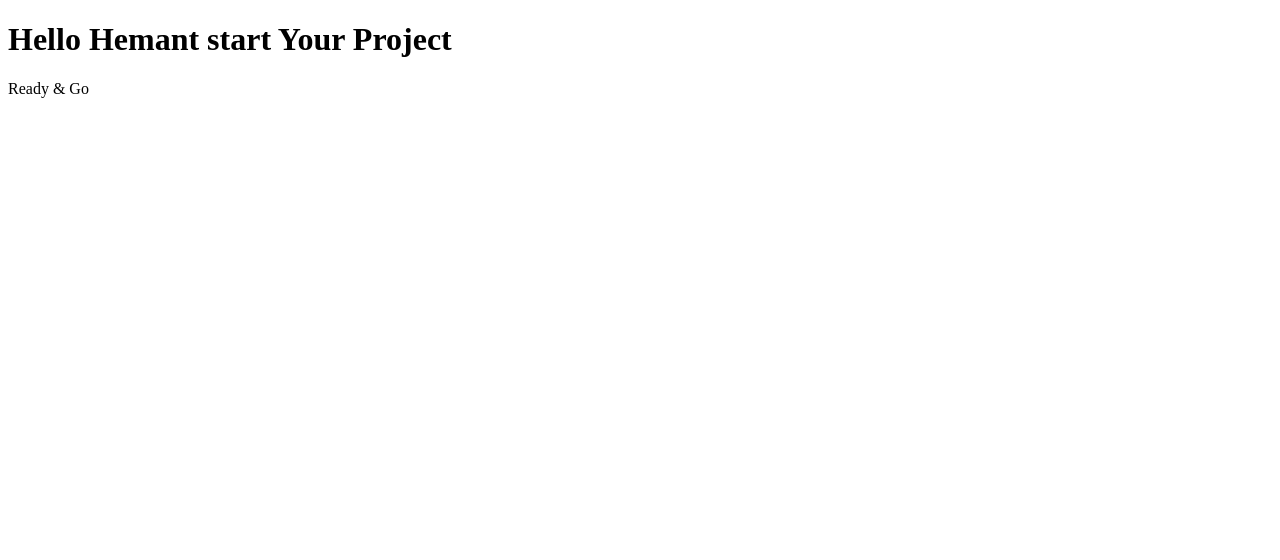
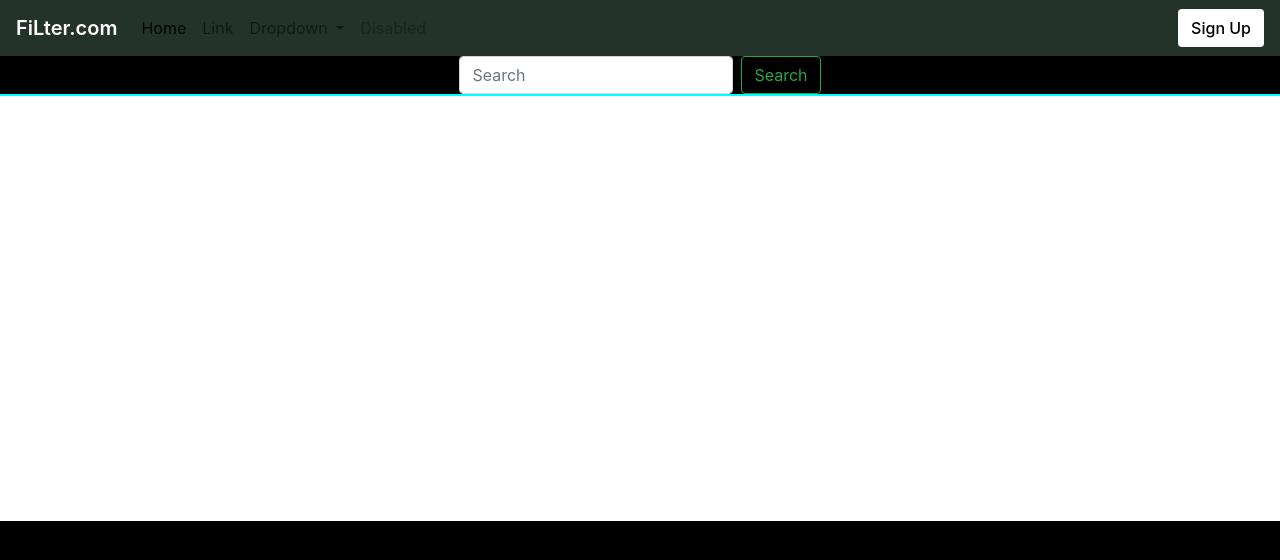
Before and after one commit to hemantmishra123/userIncidentsProject, a Django app: page / in a window 1280 px wide. Shown: the top 560 px of the page. Run offline with Django 3.2, Linux system fonts and the light colour scheme.

Commit message:
generate the string_id for incident

```diff
--- a/templates/index.html
+++ b/templates/index.html
@@ -1,5 +1,114 @@
-<!Doctype html>
-<html>
- <h1>Hello Hemant start Your Project</h1>
- <p>Ready & Go</p>
+<!doctype html>
+<html lang="en">
+  <head>
+    <!-- Required meta tags -->
+    <meta charset="utf-8">
+    <meta name="viewport" content="width=device-width, initial-scale=1, shrink-to-fit=no">
+    <!-- Bootstrap CSS -->
+    <link rel="stylesheet" href="https://cdn.jsdelivr.net/npm/bootstrap@4.3.1/dist/css/bootstrap.min.css" integrity="sha384-ggOyR0iXCbMQv3Xipma34MD+dH/1fQ784/j6cY/iJTQUOhcWr7x9JvoRxT2MZw1T" crossorigin="anonymous">
+    <title>  StreamOfLove..!</title>
+    <style>
+        .navcolor{
+            background-color: #233329;
+        }
+        .signup{
+             background-color: white;
+             color:black;
+             font-weight: 500;
+        }
+        .bg-nav{
+            background-color: black;
+        }
+        .main-left{
+     color:white;
+
+        }
+        .search{
+            display: flex;
+            justify-content: center;
+        }
+        .chat-section{
+          background-color: white;
+          height:425px;
+        }
+        .header{
+          background-color: aqua;
+          height:2px;
+        }
+
+
+    </style>
+</head>
+<body class = "bg-nav">
+    <nav class="navbar navbar-expand-lg navbar-light navcolor">
+        <a style="color:white; font-weight: 600;" class="navbar-brand" href="#">FiLter.com</a>
+        <button class="navbar-toggler" type="button" data-toggle="collapse" data-target="#navbarSupportedContent" aria-controls="navbarSupportedContent" aria-expanded="false" aria-label="Toggle navigation">
+          <span class="navbar-toggler-icon"></span>
+        </button>
+
+        <div class="collapse navbar-collapse" id="navbarSupportedContent">
+            <ul class="navbar-nav mr-auto">
+                <li class="nav-item active">
+                  <a class="nav-link" href="#">Home <span class="sr-only">(current)</span></a>
+                </li>
+                <li class="nav-item">
+                  <a class="nav-link" href="#">Link</a>
+                </li>
+                <li class="nav-item dropdown">
+                  <a class="nav-link dropdown-toggle" href="#" id="navbarDropdown" role="button" data-toggle="dropdown" aria-haspopup="true" aria-expanded="false">
+                    Dropdown
+                  </a>
+                  <div class="dropdown-menu" aria-labelledby="navbarDropdown">
+
+                    <div class="dropdown-divider"></div>
+
+                  </div>
+                </li>
+                <li class="nav-item">
+                  <a class="nav-link disabled" href="#">Disabled</a>
+                </li>
+                </ul>
+                <button onclick ="postdata()" type="button" class="btn signup">Sign Up</button>
+        </div>
+      </nav>
+      <div class ="main">
+        <div  class ="main-left">
+            <div class = "left-part1">
+                <div class = "search">
+                    <form action ="" class="form-inline my-2 my-lg-0">
+                    <input class="form-control mr-sm-2" name ="search" type="search" placeholder="Search" aria-label="Search">
+               <button class="btn btn-outline-success my-2 my-sm-0" type="submit">Search</button>
+                    </form>
+                    </div>
+
+                <div class = "part1">
+                 <div class ="content">
+                     <div class ="header">
+                      <p>Chat with your Friends on Filter</p>
+                     </div>
+                       <div class ="chat-section">
+
+                       </div>
+                 </div>
+                 <div class ="content-right">
+                   <div class ="profile">
+                    <p>
+
+
+                    </p>
+                   </div>
+                 </div>
+
+
+                </div>
+
+            </div>
+
+
+        </div>
+        <div class = "main-right">
+
+        </div>
+      </div>
+</body>
 </html>
--- a/userincident/views.py
+++ b/userincident/views.py
@@ -13,17 +13,17 @@ from random import randint
 from.models import *
 from datetime import datetime
 
+"""Generate the unique string for the user. all the time new case """
+def generateString(user, string):
+    incident_objects = Incident.objects.filter(user_id = user).all()
+    if string in incident_objects:
+        print("Calling the Recursion.")
+        find = "RMG" + ''.join(["{}".format(randint(0, 9)) for num in range(0, 5)]) + "2022"
+        return generateString(user, find)
 
+    else:
+        return string
 
-def generateString(user):
-    string = "RMG" + ''.join(["{}".format(randint(0, 9)) for num in range(0, 5)]) + "2022"
-    incident_objects = Incident.objects.filter(user_id = user).all()
-
-    for user_info in incident_objects:
-        if string == user_info.incident_id:
-            generateString(user)
-
-    return string
 
 """Api return for Home_Page"""
 class HomePage(TemplateView):
@@ -52,23 +52,28 @@ class CreateUser(APIView):
 """Api for login to Existing User"""
 class UserLogin(APIView):
     def post(self,request,*args,**kwargs):
-        user_data = request.data
-        username = user_data["username"]
-        password = user_data["password"]
+        try:
+            user_data = request.data
+            username = user_data["username"]
+            password = user_data["password"]
 
         #TODO created a authenticate instance for checking
         #IF USER Is exist or not with the login credentials.
         #If user login return a user_instance object and otherwise None.
-        authenticate_instance = BackendModel()
+            authenticate_instance = BackendModel()
 
-        user=authenticate_instance.Authenticate(username, password)
-        print(user)
-        if user:
-            login(request, user)
-            print(request.user)
-            return HttpResponse('ok')
-        else:
-            return Response("user is not valid")
+            user=authenticate_instance.Authenticate(username, password)
+            print(user)
+            if user:
+                login(request, user)
+                print(request.user)
+                return HttpResponse('ok')
+            else:
+                return Response("user is not valid")
+
+        except Exception as e:
+            print(e)
+
 
 
 """Api for creating a Incident for the Login User"""
@@ -86,22 +91,38 @@ class UserIncidents(APIView):
 
     """Logined user is creating the incident & testing with postman"""
     def post(self,request,*args,**kwargs):
-        print(request.user)
-        data = request.data
-        user = User.objects.get(username = request.user)
-        reporter_name  = data["reporter_name"]
-        incident_details = data["incident_details"]
-        reported_date = datetime.now()
-        priority = data["priority"]
-        incident_status = data["incident_status"]
+        try:
+            print(request.user)
+            data = request.data
+            user = User.objects.get(username = request.user)
+            reporter_name  = data["reporter_name"]
+            incident_details = data["incident_details"]
+            reported_date = datetime.now()
+            priority = data["priority"]
+            incident_status = data["incident_status"]
 
-        #creating incident instance for logined user.
-        #generate the incident_id First for the incident.
-        string = generateString(user)
+            #creating incident instance for logined user.
+            #generate the incident_id First for the incident.
+            string = "RMG" + ''.join(["{}".format(randint(0, 9)) for num in range(0, 5)]) + "2022"
+            string = generateString(user, string)
 
-        incident = Incident(incident_id = string, user_id = user, reporter_name = reporter_name, incident_details=incident_details, reported_date=reported_date,priority=priority,incident_status=incident_status)
-        incident.save()
-        user_incident = UserProfile()
-        user_incident = incident
-        user_incident.save()
-        return Response("post request get sucessfull")
+            incident = Incident(incident_id = string, user_id = user, reporter_name = reporter_name, incident_details=incident_details, reported_date=reported_date,priority=priority,incident_status=incident_status)
+            incident.save()
+            user_incident = UserProfile()
+            user_incident = incident
+            user_incident.save()
+            return Response("post request get sucessfull")
+
+        except Exception as e:
+            print(e)
+
+"""
+class get the root of the Equations
+"""
+
+class EquationCompute(APIView):
+    def post(self, request,*args,**kwargs):
+        try:
+            req
+        except Exception as e:
+            print(e)
```
